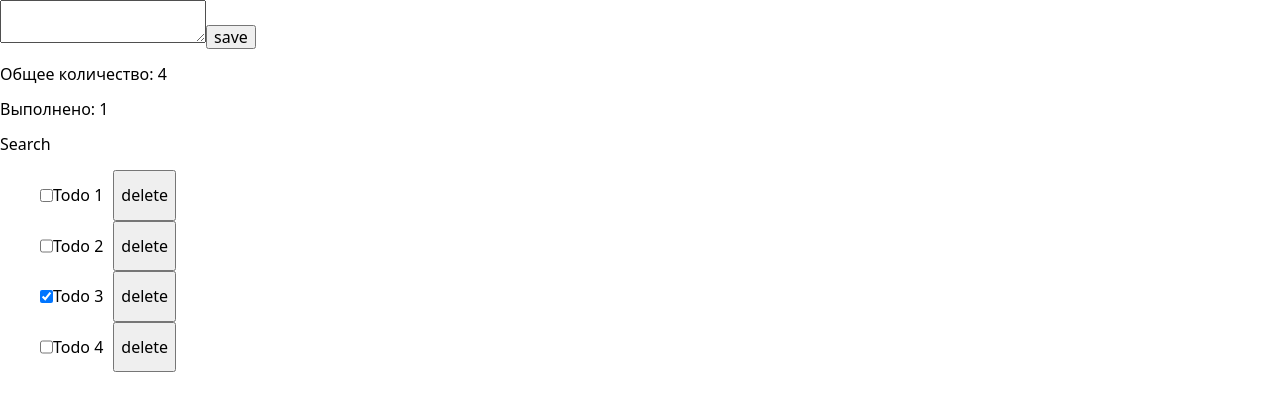
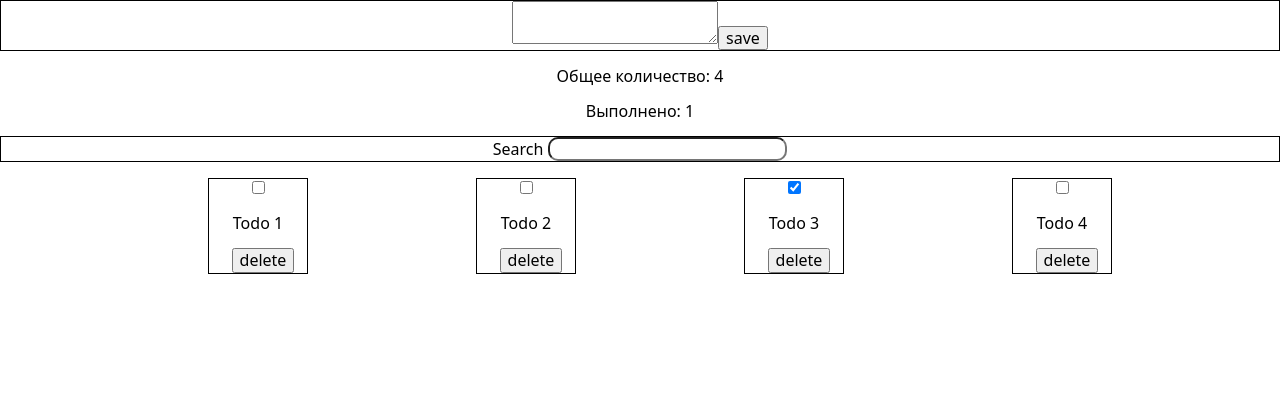
Before and after one commit to Badebum/to-do-list, a React (Create React App) app: page / in a window 1280 px wide. Shown: the top 410 px of the page. Built offline with nearby package versions, Linux system fonts and the light colour scheme.

Commit message:
new change

```diff
--- a/src/App.jsx
+++ b/src/App.jsx
@@ -3,6 +3,8 @@ import shortid from 'shortid';
 import TodoList from './components/TodoList';
 import TodoEditor from './components/TodoEditor';
 import Filter from './components/Filter/Filter';
+import styles from './App.module.css';
+
 class App extends Component {
   state = {
     todos: [
@@ -81,6 +83,7 @@ class App extends Component {
 
     return (
       <>
+        <div className={styles.container}>
           <TodoEditor onSubmit={this.addTodo} />
           <div>
             <p>Общее количество: {todos.length}</p>
@@ -93,6 +96,7 @@ class App extends Component {
             onDeleteTodo={this.deleteTodo}
             onToggleCompleted={this.toggleCompleted}
           />
+        </div>
       </>
     );
   }
--- /dev/null
+++ b/src/App.module.css
@@ -0,0 +1,3 @@
+.container {
+  text-align: center;
+}
--- a/src/components/Filter/Filter.jsx
+++ b/src/components/Filter/Filter.jsx
@@ -3,6 +3,7 @@ import styles from './Filter.module.css';
 
 const Filter = ({ value, onChange }) => {
   return (
+    <div className={styles.searchImput}>
       <label className={styles.titel}>
         Search
         <input
@@ -14,6 +15,7 @@ const Filter = ({ value, onChange }) => {
           className={styles.input}
         />
       </label>
+    </div>
   );
 };
 
--- a/src/components/Filter/Filter.module.css
+++ b/src/components/Filter/Filter.module.css
@@ -1,5 +1,8 @@
 .input {
   border-radius: 10px;
   margin-left: 5px;
-  border-style: none;
 }
+
+.searchImput {
+  border: 1px solid black;
+}
--- a/src/components/TodoEditor/TodoEditor.jsx
+++ b/src/components/TodoEditor/TodoEditor.jsx
@@ -1,4 +1,5 @@
 import React, { Component } from 'react';
+import styles from './TodoEditor.module.css';
 
 class TodoEditor extends Component {
   state = {
@@ -18,7 +19,7 @@ class TodoEditor extends Component {
 
   render() {
     return (
-      <form onSubmit={this.handleSubmit}>
+      <form onSubmit={this.handleSubmit} className={styles.subForm}>
         <textarea
           value={this.state.message}
           onChange={this.handleChange}
--- /dev/null
+++ b/src/components/TodoEditor/TodoEditor.module.css
@@ -0,0 +1,3 @@
+.subForm {
+  border: 1px solid black;
+}
--- a/src/components/TodoList.jsx
+++ b/src/components/TodoList.jsx
@@ -2,9 +2,9 @@ import React from 'react';
 import styles from './TodoList.module.css';
 
 const TodoList = ({ todos, onDeleteTodo, onToggleCompleted }) => (
-  <ul>
+  <ul className={styles.list}>
     {todos.map(({ id, text, completed }) => (
-      <li key={id} className={styles.list}>
+      <li key={id} className={styles.items}>
         <input
           type="checkbox"
           className={'TodoList__checkbox'}
--- a/src/components/TodoList.module.css
+++ b/src/components/TodoList.module.css
@@ -5,4 +5,11 @@
 .list {
   list-style: none;
   display: flex;
+  justify-content: space-evenly;
 }
+
+.items {
+  border: 1px solid black;
+  max-width: 200px;
+  min-width: 100px;
+}
```
Lines whose indentation alone changed are shown as unchanged.
